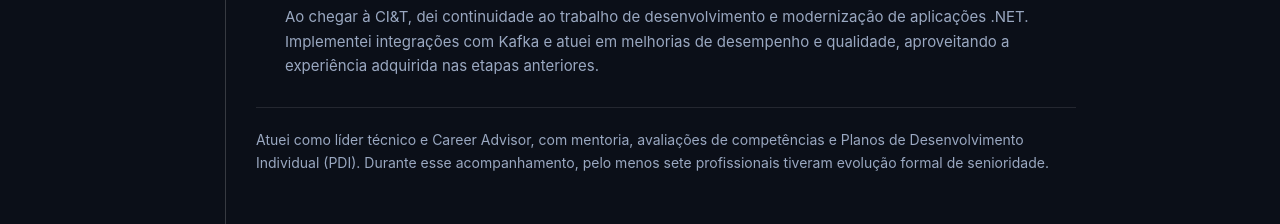
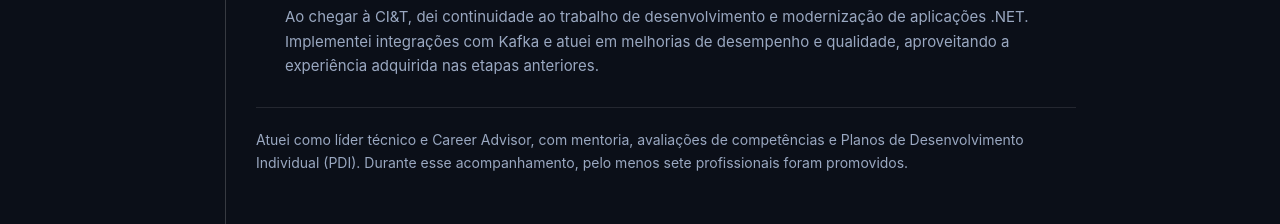
Before and after one commit to rodri-oliveira-dev/rodri-oliveira-dev.github.io, a plain HTML site: page index.html in a window 1280 px wide. Shown: the part 1929-2153 px from the top of the page. Drawn offline with Linux system fonts and the light colour scheme.

Commit message:
fix(content): replace cspell-flagged term with plain Portuguese

```diff
--- a/index.html
+++ b/index.html
@@ -303,7 +303,7 @@
                 </li>
               </ol>
               <div class="leadership-note">
-                <p>Atuei como líder técnico e Career Advisor, com mentoria, avaliações de competências e Planos de Desenvolvimento Individual (PDI). Durante esse acompanhamento, pelo menos sete profissionais tiveram evolução formal de senioridade.</p>
+                <p>Atuei como líder técnico e Career Advisor, com mentoria, avaliações de competências e Planos de Desenvolvimento Individual (PDI). Durante esse acompanhamento, pelo menos sete profissionais foram promovidos.</p>
               </div>
             </article>
           </li>
```
